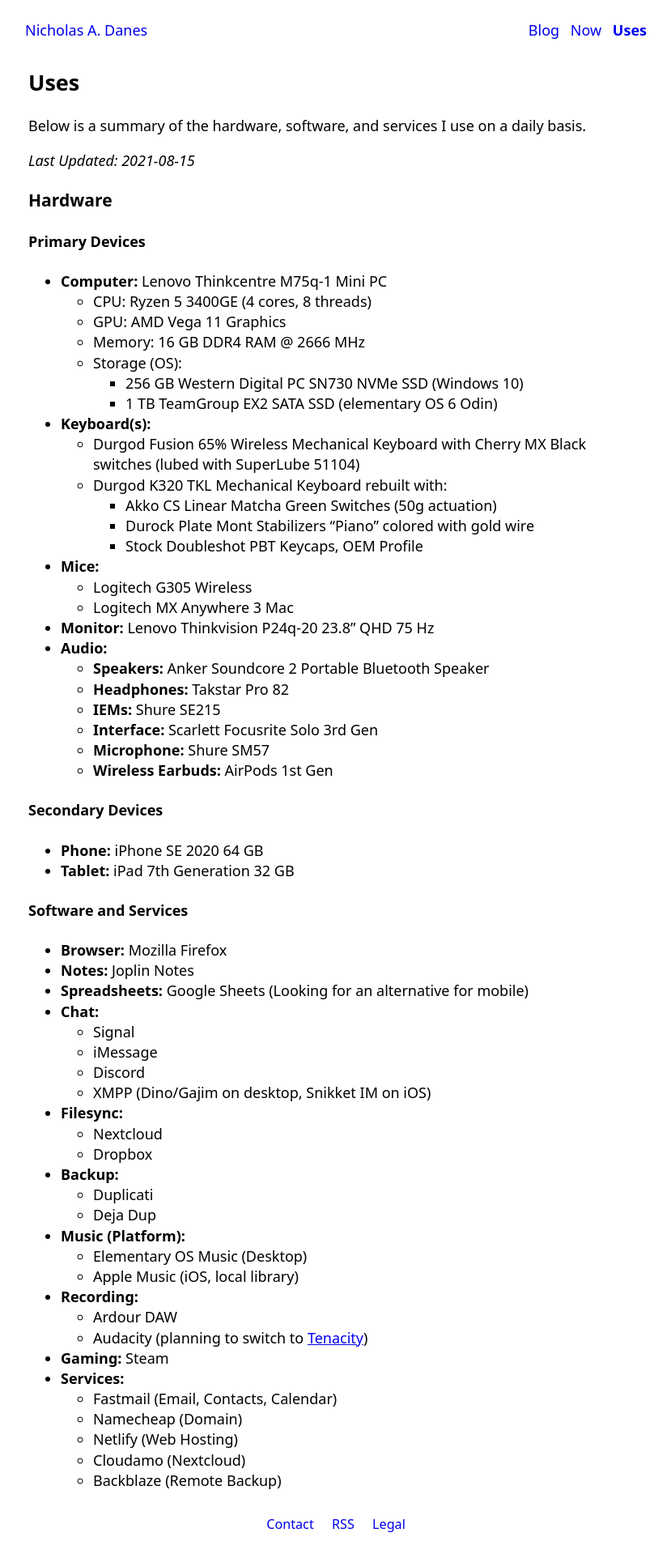
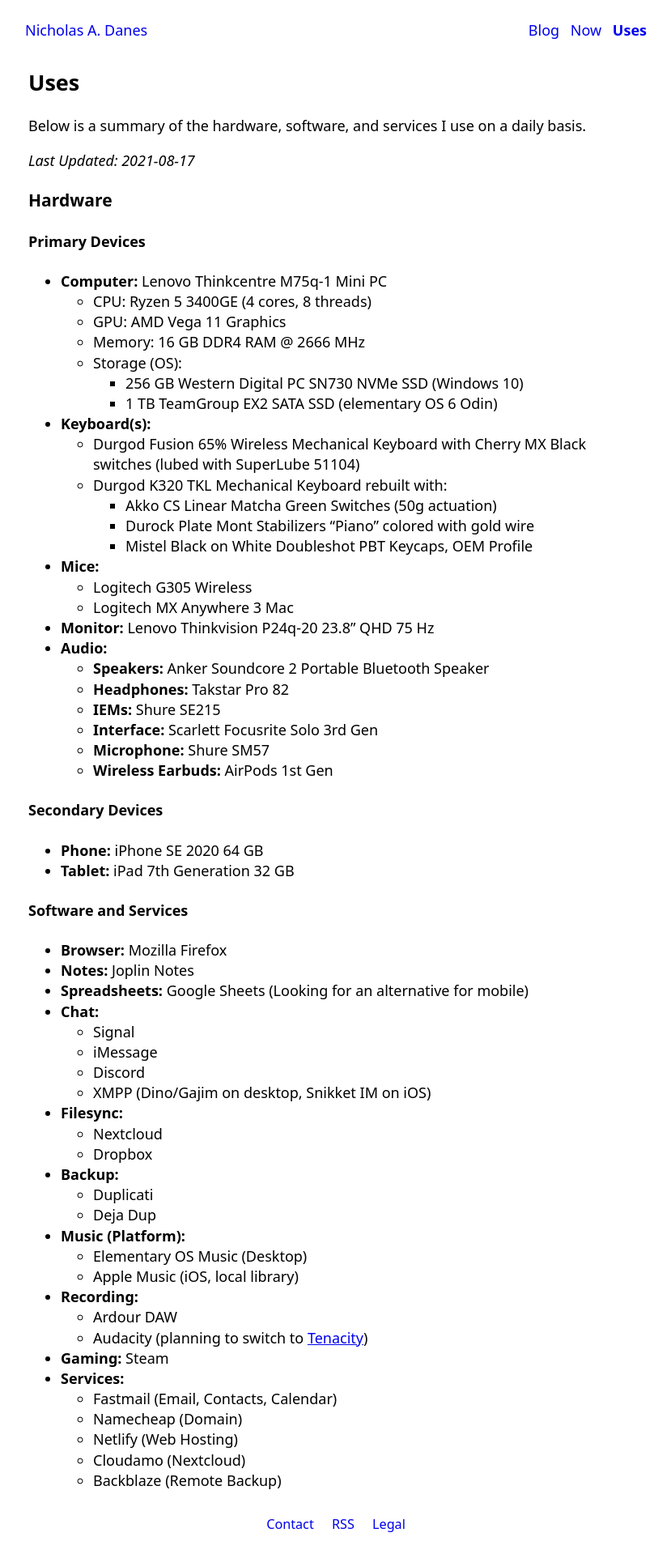
Before and after one commit to danesnick/old_website, a Jekyll site: the page built from uses.markdown, in a window 1280 px wide. Shown: the whole page at 81% size, without its empty margins (225-1054 px from the left). Built offline with Jekyll 4.4.1, drawn with Linux system fonts in a browser that asks for light colours.

Commit message:
Updated uses page

```diff
--- a/uses.markdown
+++ b/uses.markdown
@@ -7,7 +7,7 @@
 
 Below is a summary of the hardware, software, and services I use on a daily basis.
 
-*Last Updated: 2021-08-15*
+*Last Updated: 2021-08-17*
 
 ### Hardware
 
@@ -24,7 +24,7 @@
 	+ Durgod K320 TKL Mechanical Keyboard rebuilt with:
 		+ Akko CS Linear Matcha Green Switches (50g actuation)
 		+ Durock Plate Mont Stabilizers "Piano" colored with gold wire
-		+ Stock Doubleshot PBT Keycaps, OEM Profile
+		+ Mistel Black on White Doubleshot PBT Keycaps, OEM Profile
 * **Mice:**
 	+ Logitech G305 Wireless
 	+ Logitech MX Anywhere 3 Mac
```
